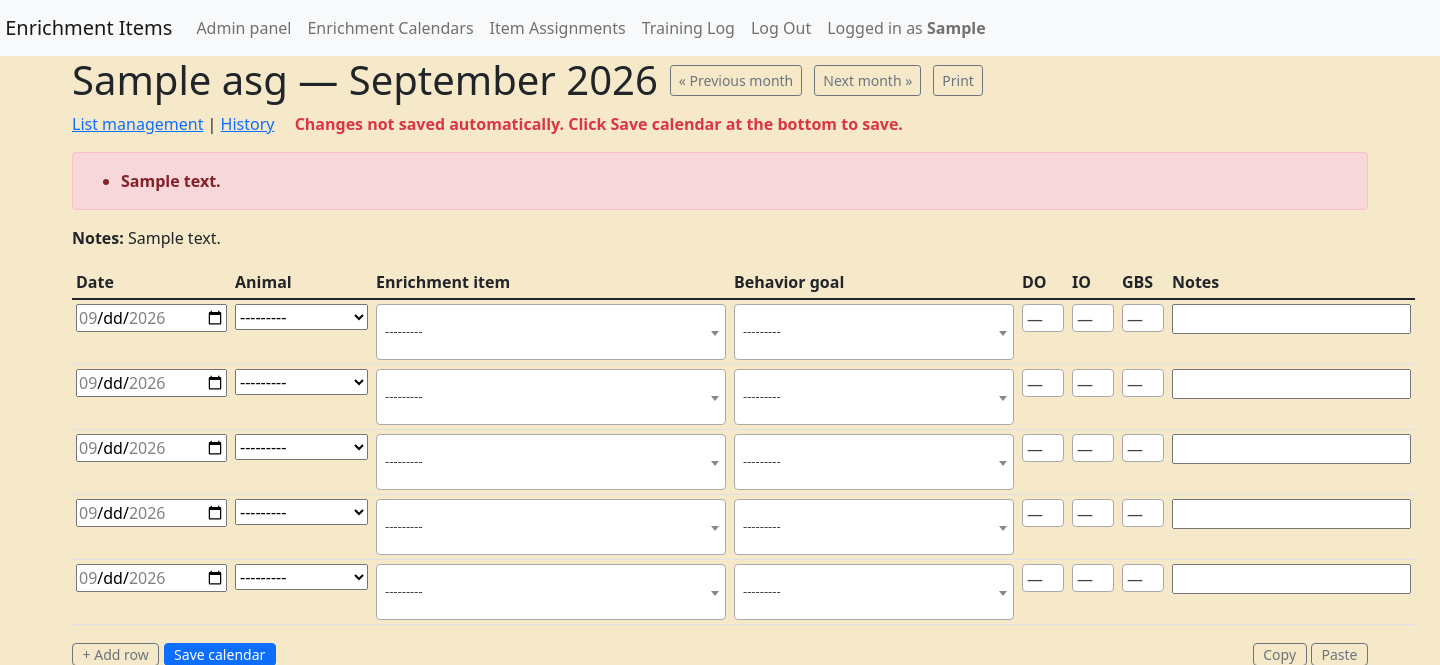
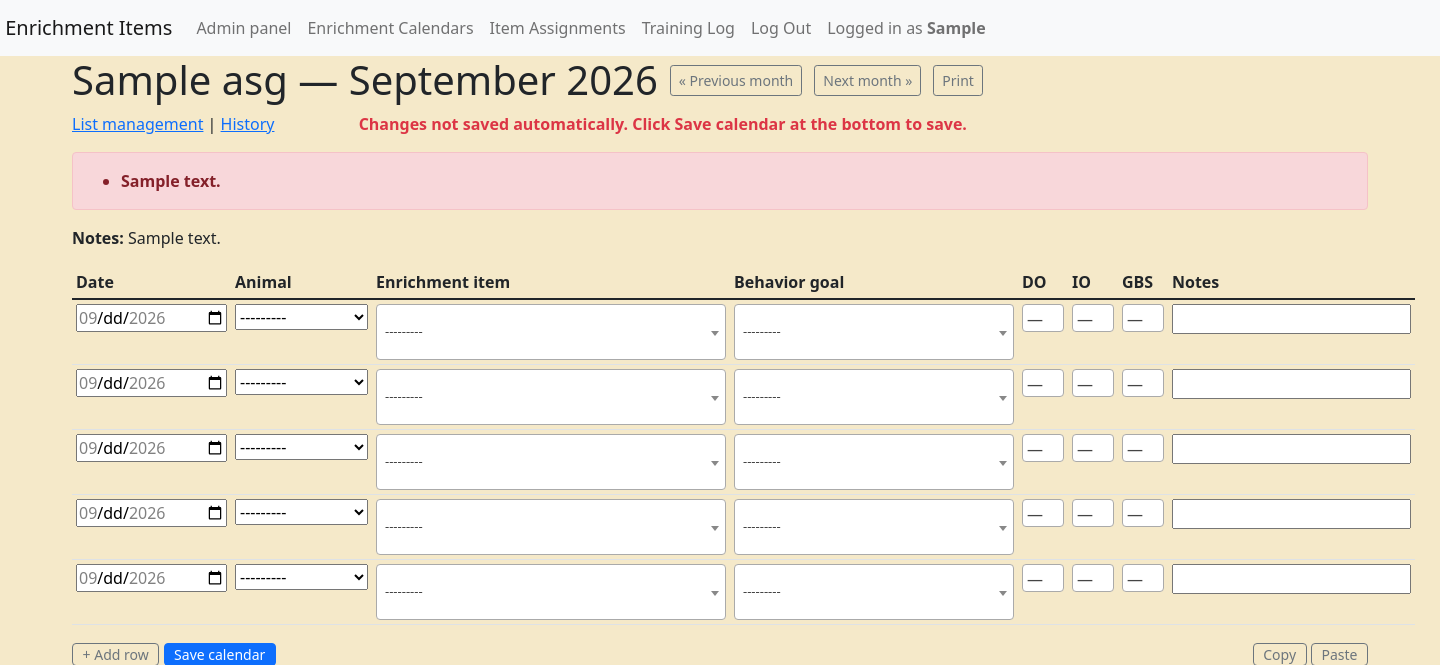
Before and after one commit to cfmays/Ents, a Django app: page /zoo/asg/1/calendar/ in a window 1440 px wide. Shown: the top 665 px of the page. Run offline with Django 3.2, Linux system fonts and the light colour scheme; a user stored in the database is signed in; tables that the repository leaves empty hold one stand-in row (values such as "Sample post"); some libraries are stand-ins or nearby versions.

Commit message:
Space the "not saved automatically" note away from the History link
Co-Authored-By: Claude Sonnet 5 <noreply@anthropic.com>

```diff
--- a/ents/zoo/templates/zoo/calendar_tab.html
+++ b/ents/zoo/templates/zoo/calendar_tab.html
@@ -43,7 +43,7 @@
 <p class="mt-2">
   {% if can_manage_lists %}<a href="{% url 'zoo:list_management_tab' asg.id %}">List management</a> |{% endif %}
   <a href="{% url 'zoo:reporting_view' asg.id %}">History</a>
-  {% if not read_only %}<strong class="text-danger" style="margin-left:16px">Changes not saved automatically. Click Save calendar at the bottom to save.</strong>{% endif %}
+  {% if not read_only %}<strong class="text-danger" style="margin-left:80px">Changes not saved automatically. Click Save calendar at the bottom to save.</strong>{% endif %}
 </p>
 
 {% if asg.special_concerns.all %}
```
